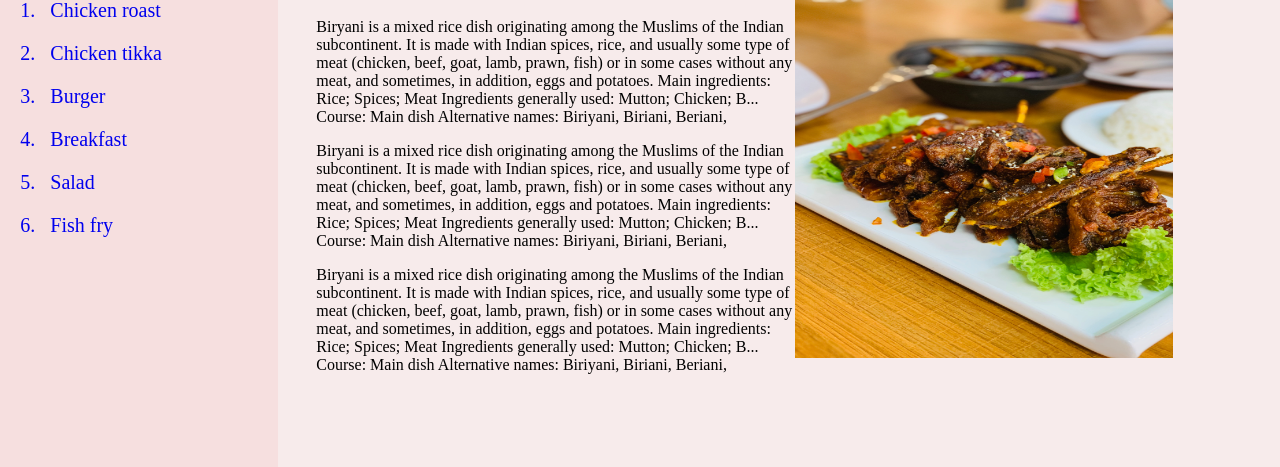
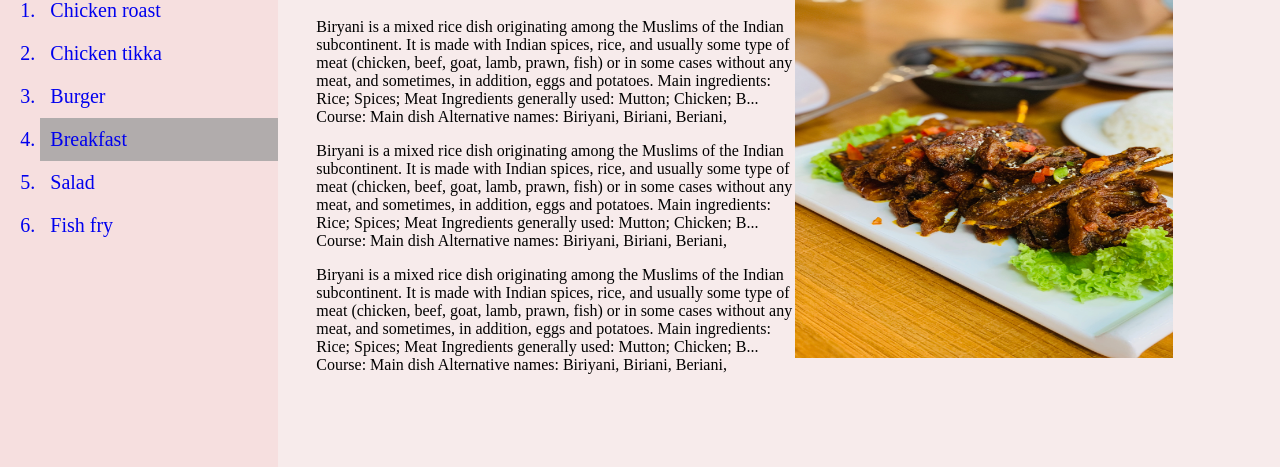
Before and after one commit to Nizam1216/foodapp.github.io, a plain HTML site: page index.html in a window 1280 px wide. In both pictures the pointer is over the element 139 px from the left and 247 px from the top of the page. Shown: the part 129-596 px from the top of the page. Drawn offline with Linux system fonts and the light colour scheme.

Commit message:
Update index.html

```diff
--- a/index.html
+++ b/index.html
@@ -100,6 +100,9 @@
             border: 1px orange;
             cursor: pointer;
             border-radius: 7px;
+        }
+         .leftbar ol :hover{
+            background-color: rgb(177, 172, 172);
         }
 
     </style>
```
